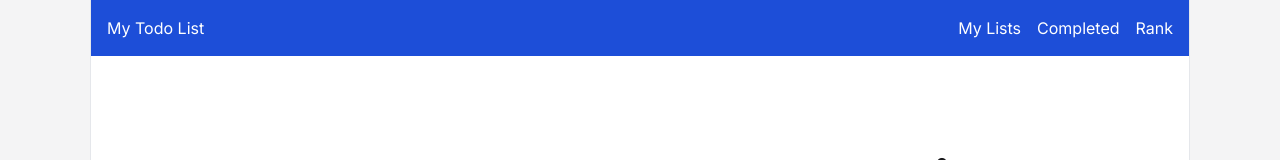
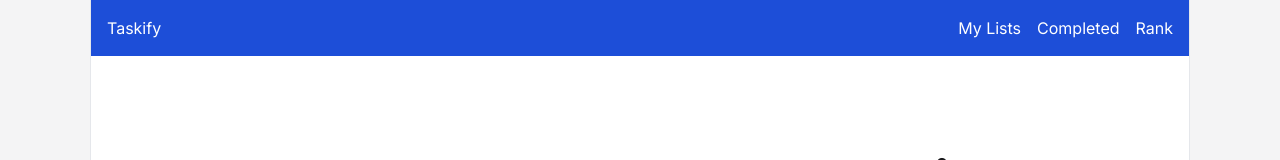
Before and after one commit to Ekpenga9000/taskify, a Next.js app: page / in a window 1280 px wide. Shown: the top 160 px of the page. Built offline with nearby package versions, Linux system fonts and the light colour scheme.

Commit message:
Change the name of the application

```diff
--- a/src/components/Header.tsx
+++ b/src/components/Header.tsx
@@ -5,7 +5,7 @@ const Header = () => {
   return (
     <header className="bg-blue-700 text-white p-4">
       <nav className="flex justify-between">
-        <Link href={"/"}>My Todo List</Link>
+        <Link href={"/"}>Taskify</Link>
         <ul className="flex space-x-4">
           <li>
             <Link href="/list">My Lists</Link>
```
